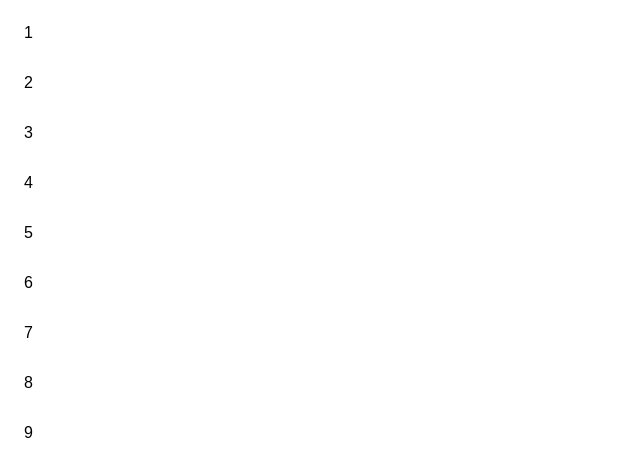
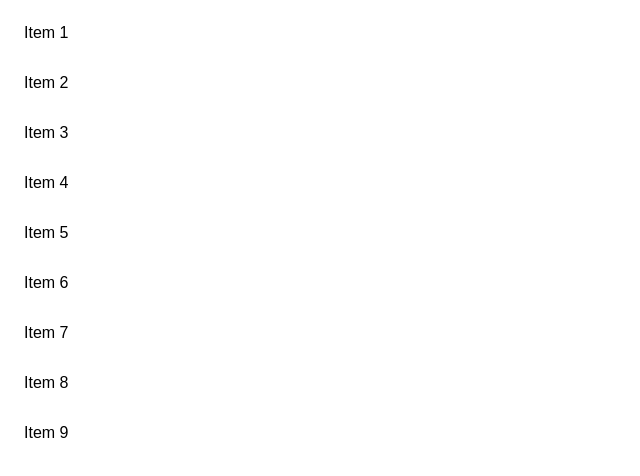
Before and after one commit to NenadGeorgievski/HTML_And_CSS_Course, a plain HTML site: page HTML_AND_CSS_Introduction/Exercise7/index.html in a window 1280 px wide. Shown: the whole page, without its empty margins (0-640 px from the left). Drawn offline with Linux system fonts and the light colour scheme.

```diff
--- a/HTML_AND_CSS_Introduction/Exercise7/index.html
+++ b/HTML_AND_CSS_Introduction/Exercise7/index.html
@@ -19,15 +19,15 @@
 </head>
 <body>
     <ul>
-        <li>1</li>
-        <li>2</li>
-        <li>3</li>
-        <li>4</li>
-        <li class="selected">5</li>
-        <li>6</li>
-        <li>7</li>
-        <li>8</li>
-        <li>9</li>
+        <li>Item 1</li>
+        <li>Item 2</li>
+        <li>Item 3</li>
+        <li>Item 4</li>
+        <li class="selected">Item 5</li>
+        <li>Item 6</li>
+        <li>Item 7</li>
+        <li>Item 8</li>
+        <li>Item 9</li>
     </ul>
 </body>
 </html>
```
